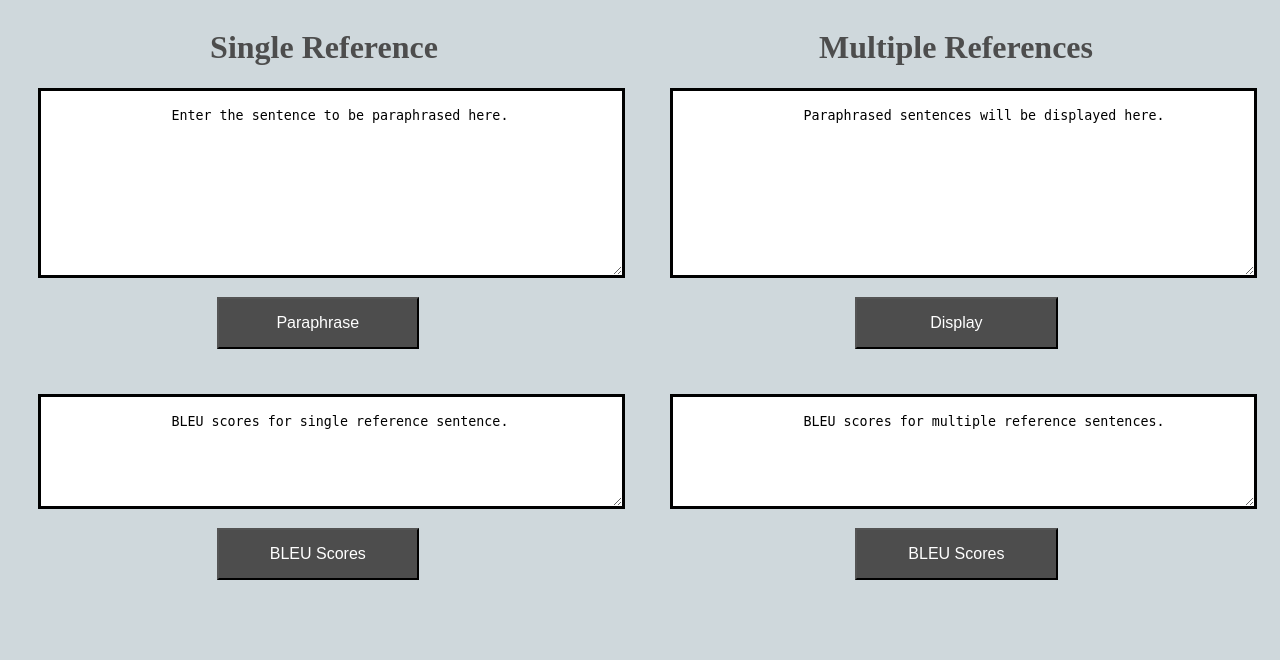
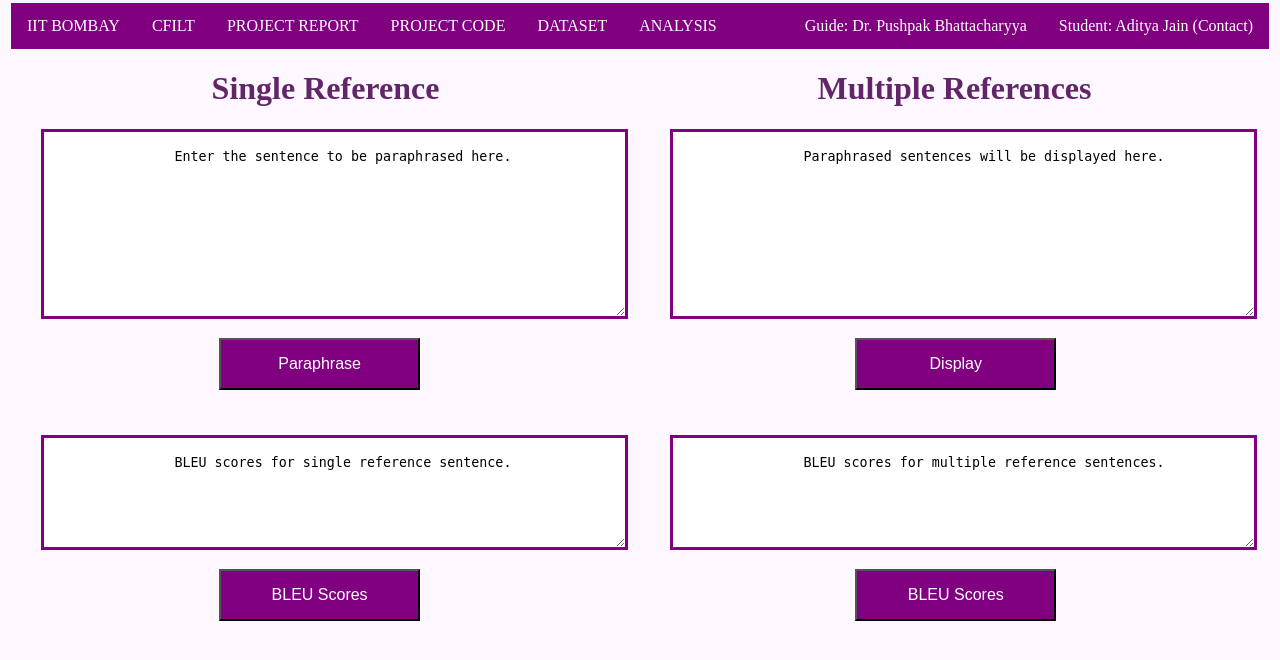
Before and after one commit to markzuck24/FinalRnD, a Flask app: page / in a window 1280 px wide. Shown: the top 660 px of the page. Run offline with Flask 2, Linux system fonts and the light colour scheme; some libraries are stand-ins or nearby versions.

Commit message:
final running bleu score

```diff
--- a/bleu site/bot.py
+++ b/bleu site/bot.py
@@ -93,7 +93,7 @@ def toolBot(dataInput):
                     display.write(ss)
                     ss = "\n\n\nParaphrase #1:\n\n " + firstParaphrase+"\n"
 
-                    display.write(ss.decode('utf-8'))
+                    display.write(ss)
 
                     outputFile.close()
                     display.close()
@@ -142,7 +142,7 @@ def toolBot(dataInput):
                             ss = "\n\n\n\nParaphrase #" + \
                                 str(multiOutputCount)+":\n\n" + \
                                 laterParaphrase + "\n"
-                            display.write(ss.decode('utf-8'))
+                            display.write(ss)
 
                             # display.write("\n\n\n\nParaphrase #"+ str(multiOutputCount)+":\n\n "+laterParaphrase)
                             # display.write(firstParaphrase)
--- a/bleu site/input.txt
+++ b/bleu site/input.txt
@@ -1 +1 @@
-Aditya Jain rox
+The court also upheld the remaining sections of the 2700 page law, and further held that the health care law's requirement that states increase Medicaid eligibility or else lose all federal Medicaid funding is not unconstitutionally coercive.
--- /dev/null
+++ b/bleu site/ref/r1_1.txt
@@ -0,0 +1 @@
+The court also upheld the remaining parts of the 2700-page bill, and further ruled that the provision of the health care law that states expand Medicaid coverage or otherwise forfeit all federal Medicaid funds is not unconstitutionally oppressive.
--- /dev/null
+++ b/bleu site/ref/r1_2.txt
@@ -0,0 +1 @@
+The court also upheld the remaining sections of the 2700-page law and further held that the requirement of the health care law that states increase Medicaid eligibility or otherwise lose all federal funding for Medicaid is not unconstitutionally coercive.
--- /dev/null
+++ b/bleu site/ref/r1_3.txt
@@ -0,0 +1 @@
+The court also upheld the remaining sections of the 2700-page law, further arguing that the requirement of the health care law that states increase Medicaid eligibility or otherwise lose all federal Medicaid funding is not unconstitutionally coercive.
--- /dev/null
+++ b/bleu site/ref/r1_4.txt
@@ -0,0 +1 @@
+The court also upheld the remaining portions of the 2700 page statute, further finding that the provision of the health care legislation that states expand Medicaid coverage or otherwise forfeit all federal Medicaid funding is not unconstitutionally oppressive.
--- /dev/null
+++ b/bleu site/ref/r1_5.txt
@@ -0,0 +1 @@
+The court also upheld the remaining sections of the 2700-page law and further held that the requirement of health care law that states increase Medicaid eligibility or otherwise lose all federal funding for Medicaid is not unconstitutionally coercive.
--- a/bleu site/static/button.css
+++ b/bleu site/static/button.css
@@ -11,7 +11,7 @@
 }
 
 .button1 {
-    background-color: #4D4D4D;
+    background-color: #800080;
     position: center;
     margin-left: 50px;
     /* position: absolute; */
@@ -21,7 +21,7 @@
 /* Green */
 
 .button2 {
-    background-color: #4D4D4D;
+    background-color: #800080;
     position: center;
     margin-left: 180px;
     /* position: absolute; */
--- a/bleu site/static/site.css
+++ b/bleu site/static/site.css
@@ -1,7 +1,7 @@
 .column {
     float: left;
     width: 50%;
-    color: #4D4D4D;
+    color: #622569;
     align-content: center;
     margin: auto auto;
 }
@@ -13,7 +13,7 @@
     content: "";
     display: table;
     clear: both;
-    color: #4D4D4D;
+    color: #622569;
     /* float: left; */
     align-content: center;
     width: 50%;
--- a/bleu site/templates/game.html
+++ b/bleu site/templates/game.html
@@ -20,20 +20,78 @@
 
 
     <title>Paraphrasing Tool</title>
+
+    <style>
+        body {
+            left: 0;
+            top: 0;
+            margin: 1px;
+            padding: 10px;
+            padding-top: 2px;
+            overflow: hidden;
+        }
+
+        ul {
+            list-style-type: none;
+            margin: 0;
+            padding: 0;
+            overflow: hidden;
+            background-color: #800080;
+            display: block;
+
+        }
+
+        li {
+            float: left;
+        }
+
+        li a {
+            display: block;
+            color: white;
+            text-align: center;
+            padding: 14px 16px;
+            text-decoration: none;
+            display: block;
+        }
+
+        li a:hover:not(.active) {
+            background-color: #9932CC;
+        }
+
+        .active {
+            background-color: #FDF8FF;
+        }
+    </style>
+
 </head>
 
-<body style="background-color: #CFD8DC;">
+<body style="background-color: #FDF8FF;">
+
+    <ul style="position: reltive;">
+        <li><a href="http://www.iitb.ac.in/" target="_blank">IIT BOMBAY</a></li>
+        <li><a href="http://www.cfilt.iitb.ac.in/" target="_blank">CFILT</a></li>
+        <li><a href="https://docs.google.com/presentation/d/1ovAgC3qqW7-EKxjWZzrPsGilv0IHt4xQvtJXWpcx1Tg/edit?usp=sharing"
+                target="_blank">PROJECT REPORT</a></li>
+        <li><a href="https://github.com/markzuck24/FinalRnD.git" target="_blank">PROJECT CODE</a></li>
+        <li><a href="http://www.statmt.org/wmt14/results.html" target="_blank">DATASET</a></li>
+        <li><a href="https://docs.google.com/spreadsheets/d/18HucJEjLzOmeqRl_4hZXF5xYlf8ShcyL_ej0-1ZN88g/edit?usp=sharing" target="_blank">ANALYSIS</a></li>
+        <li style="float:right"><a href="https://www.facebook.com/profile.php?id=100005741560385" target="_blank">
+                Student: Aditya Jain (Contact)</a></li>
+        <li style="float:right"><a href="https://www.cse.iitb.ac.in/~pb/" target="_blank">Guide: Dr. Pushpak
+                Bhattacharyya</a></li>
+    </ul>
+    </head>
     <div class=" row ">
 
         <div class="column ">
             <h1 style=" text-align :center">Single Reference</h1>
-            <textarea style="margin-left: 30px; border:3px solid #000000;" rows="12 " cols="70 " id="aditya">
+            <textarea style="margin-left: 30px; border:3px solid #800080;" rows="12 " cols="70 " id="aditya">
                 Enter the sentence to be paraphrased here.
             </textarea>
         </div>
         <div class="column ">
             <h1 style="  text-align :center ">Multiple References</h1>
-            <textarea style="margin-left: 30px; border:3px solid #000000;" rows="12 " cols="70 " id="output" readonly>
+            <textarea style="margin-left: 30px; border:3px solid #800080;" rows="12 " cols="70 " id="output" readonly>
                 Paraphrased sentences will be displayed here.
             </textarea>
         </div>
@@ -81,13 +139,13 @@
 
         <div class="column ">
             <!-- <h1 style=" text-align :center ">Input Sentence</h1> -->
-            <textarea style=" margin-top: 30px; margin-left: 30px;border:3px solid #000000;" rows="7 " cols="70 " id="output1" readonly>
+            <textarea style=" margin-top: 30px; margin-left: 30px;border:3px solid #800080;" rows="7 " cols="70 " id="output1" readonly>
                 BLEU scores for single reference sentence.
             </textarea>
         </div>
         <div class="column ">
             <!-- <h1 style=" text-align :center ">Paraphrased Sentences</h1> -->
-            <textarea style=" margin-top: 30px; margin-left: 30px;border:3px solid #000000;" rows="7 " cols="70 " id="output2" readonly>
+            <textarea style=" margin-top: 30px; margin-left: 30px;border:3px solid #800080;" rows="7 " cols="70 " id="output2" readonly>
                 BLEU scores for multiple reference sentences.
             </textarea>
         </div>
```
Also changed, not shown: bleu site/output/o1.txt (+74 -2 lines), bleu site/output.txt (deleted), 5 other files.
